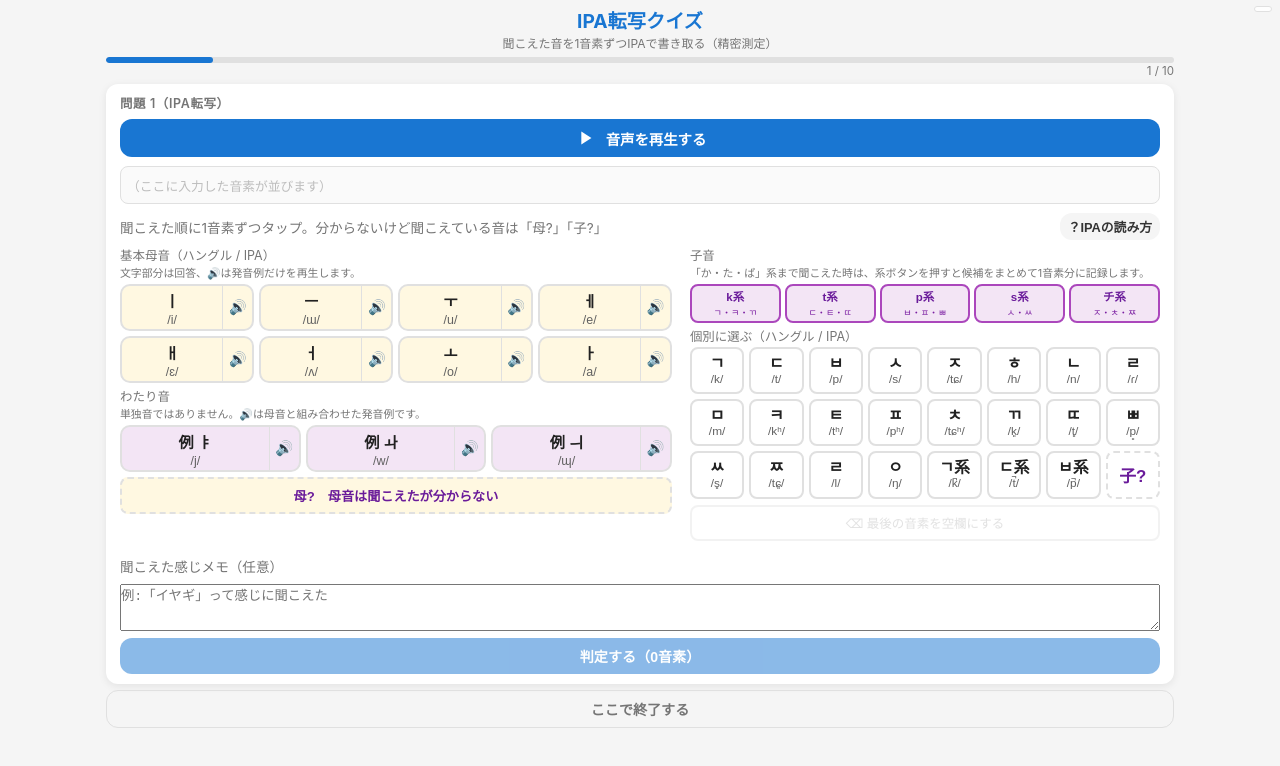
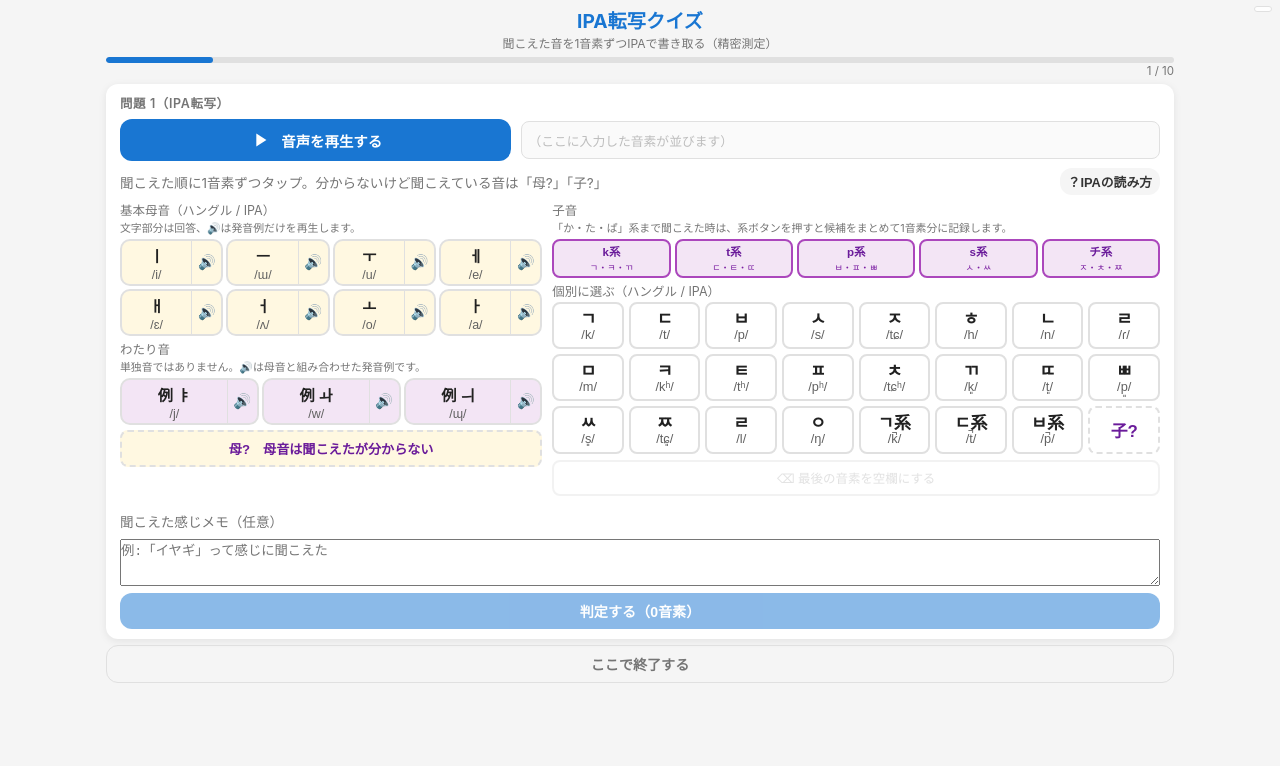
Before and after one commit to open-hearted/Acqire-all-hangul, a Next.js app: page /transcribe in a window 1280 px wide. Both pictures are taken after a click on the button "スタート". Shown: the top 766 px of the page. Built offline with nearby package versions, Linux system fonts and the light colour scheme.

Commit message:
ui: improve desktop transcription readability

```diff
--- a/src/app/globals.css
+++ b/src/app/globals.css
@@ -904,6 +904,12 @@ body {
   width: 100%;
 }
 
+.transcribe-audio-answer-row {
+  display: flex;
+  flex-direction: column;
+  gap: 8px;
+}
+
 .consonant-family-row {
   display: flex;
   flex-wrap: wrap;
@@ -1226,6 +1232,17 @@ body {
     font-size: 0.9rem;
   }
 
+  .transcribe-audio-answer-row {
+    display: grid;
+    grid-template-columns: minmax(230px, 0.38fr) minmax(0, 0.62fr);
+    align-items: stretch;
+    gap: 10px;
+  }
+
+  .transcribe-audio-answer-row .heard-line {
+    margin: 0;
+  }
+
   .transcribe-quiz-card .heard-line {
     min-height: 38px;
     margin: 2px 0;
@@ -1244,8 +1261,8 @@ body {
 
   .transcription-keyboard {
     display: grid;
-    grid-template-columns: minmax(0, 1.08fr) minmax(0, 0.92fr);
-    column-gap: 18px;
+    grid-template-columns: minmax(0, 0.82fr) minmax(0, 1.18fr);
+    column-gap: 10px;
     row-gap: 2px;
   }
 
@@ -1277,7 +1294,7 @@ body {
 
   .transcription-keyboard .vowel-map,
   .transcription-keyboard .glide-grid {
-    gap: 5px;
+    gap: 3px;
   }
 
   .transcription-keyboard .vowel-answer-btn {
@@ -1338,12 +1355,12 @@ body {
   }
 
   .transcription-keyboard .consonant-hangul {
-    font-size: 1rem;
+    font-size: 1.08rem;
   }
 
   .transcription-keyboard .consonant-ipa {
     margin-top: 1px;
-    font-size: 0.74rem;
+    font-size: 0.8rem;
   }
 
   .keyboard-delete-row {
--- a/src/app/transcribe/page.tsx
+++ b/src/app/transcribe/page.tsx
@@ -998,6 +998,7 @@ export default function TranscribeQuizPage() {
       <div className="card transcribe-quiz-card">
         <div className="question-label">問題 {index + 1}（IPA転写）</div>
 
+        <div className="transcribe-audio-answer-row">
           <button className="btn-audio" onClick={() => playWord(question.w)}>
             <svg
               width="22"
@@ -1089,6 +1090,7 @@ export default function TranscribeQuizPage() {
               </button>
             </>
           )}
+          </div>
         </div>
         {!judgement && heard.length > 0 && (
           <p className="heard-edit-help">
```
Lines whose indentation alone changed are shown as unchanged.
